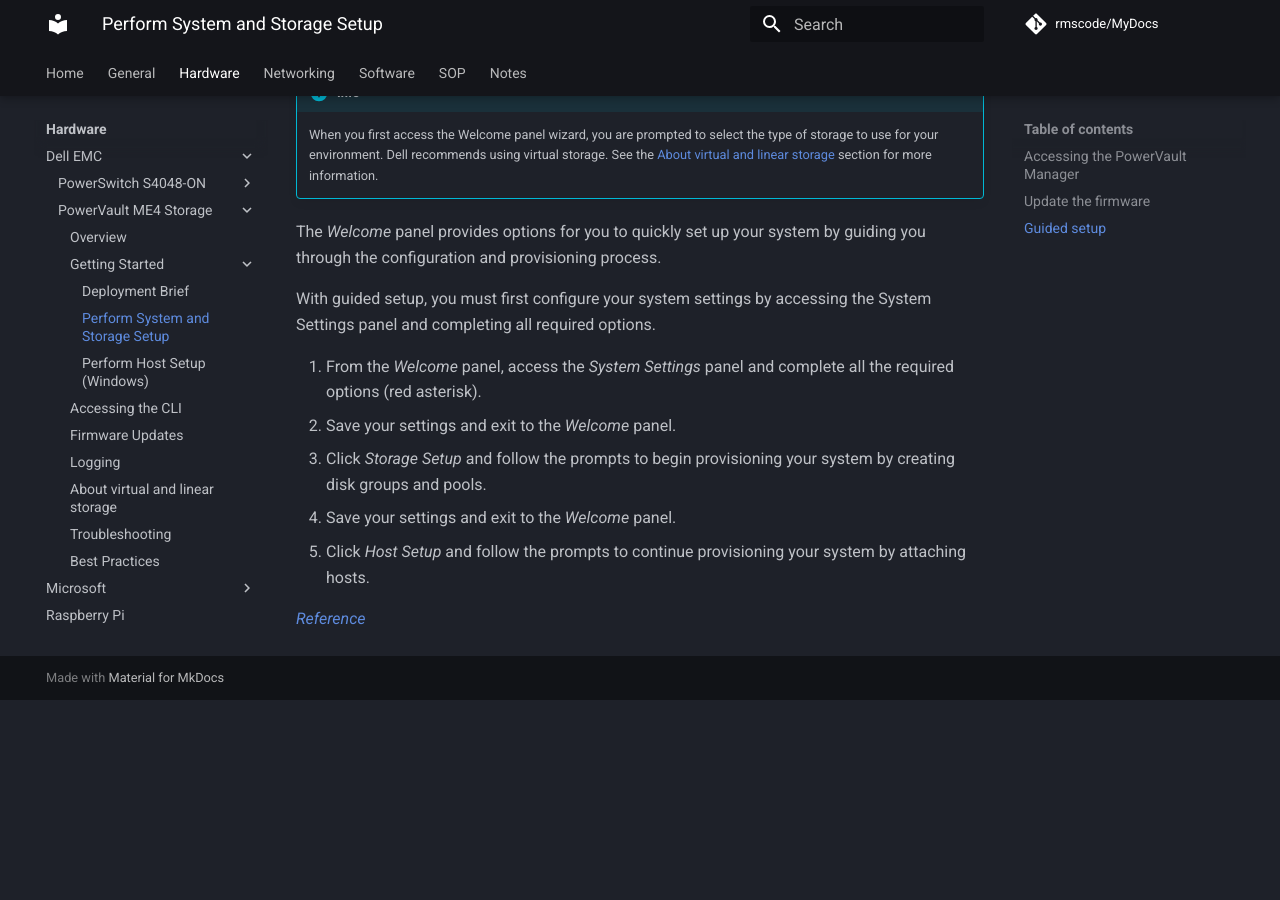
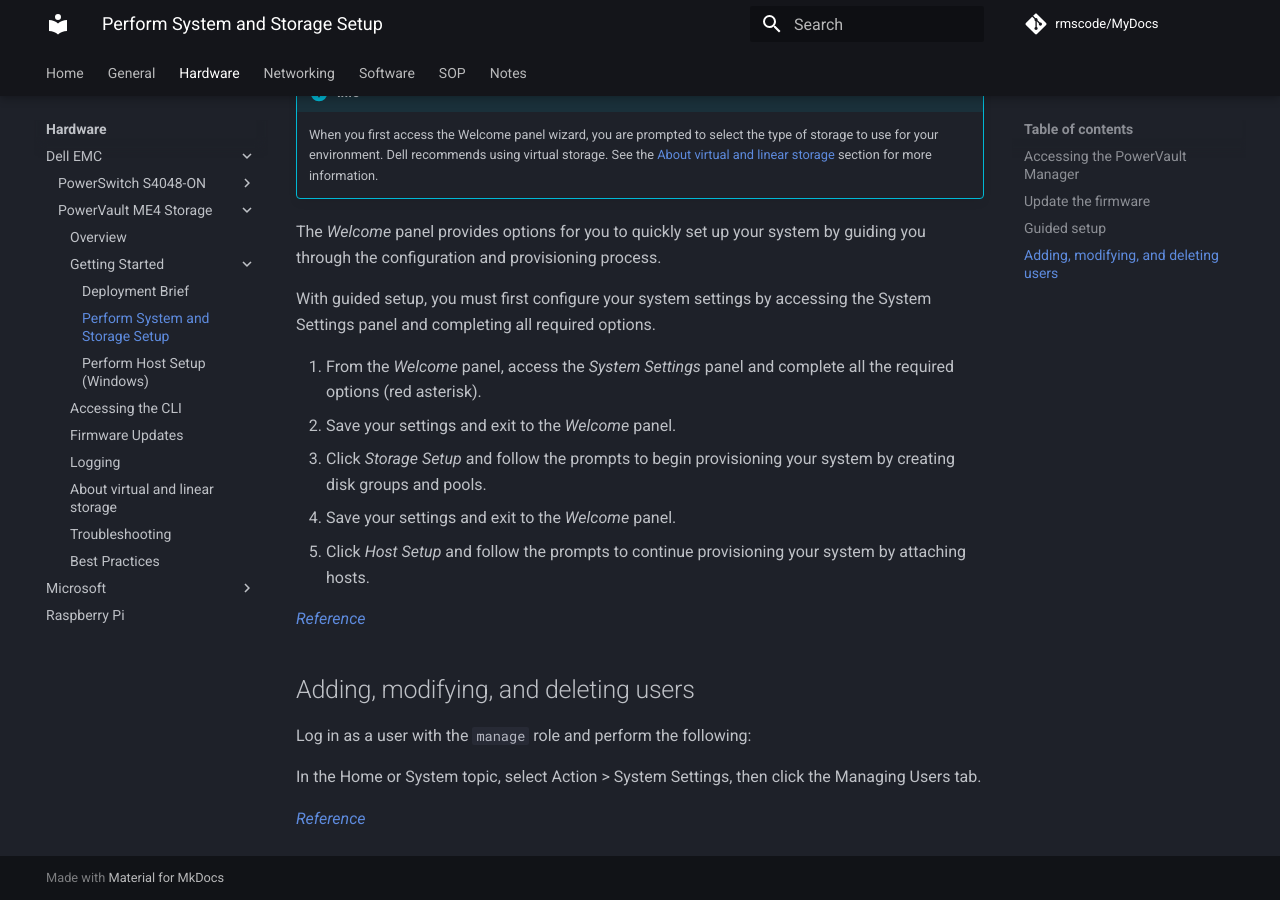
Before and after one commit to rmscode/binary-garden, an MkDocs documentation site: the page built from docs/hardware/dell-emc/powervault-me4/me4-guided-setup.md, in a window 1280 px wide and 900 px high, scrolled down 1788 px. Built offline with MkDocs 1.6.1 and Material for MkDocs 9.7.7, drawn with Linux system fonts in a browser that asks for light colours; comment, search, counter and statistics services are not loaded; before the commit the page ends 2488 px from its top, so only the background shows below that.

Commit message:
Update me4-guided-setup.md

```diff
--- a/docs/hardware/dell-emc/powervault-me4/me4-guided-setup.md
+++ b/docs/hardware/dell-emc/powervault-me4/me4-guided-setup.md
@@ -58,3 +58,11 @@
 5. Click *Host Setup* and follow the prompts to continue provisioning your system by attaching hosts.
 
 [*Reference*](https://www.dell.com/support/manuals/en-us/powervault-me4024/me4_series_ag_pub/guided-setup?guid=guid-f2532697-d39f-4a6b-875d-8fe3a4688931&lang=en-us)
+
+## Adding, modifying, and deleting users
+
+Log in as a user with the `manage` role and perform the following:
+
+In the Home or System topic, select Action > System Settings, then click the Managing Users tab.
+
+[*Reference*](https://www.dell.com/support/manuals/en-us/powervault-me4084/me4_series_ag_pub/adding-modifying-and-deleting-users?guid=guid-bb8280fb-7a05-4e13-8d41-21fa517e3b85&lang=en-us)
```
